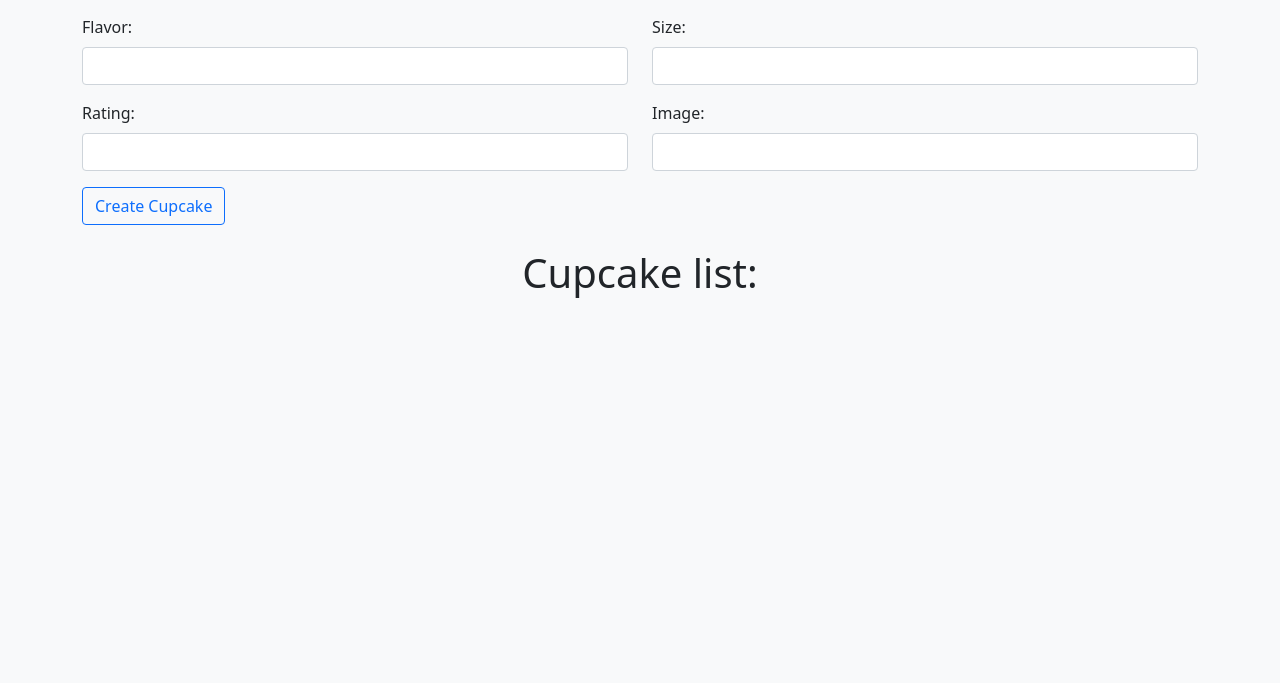
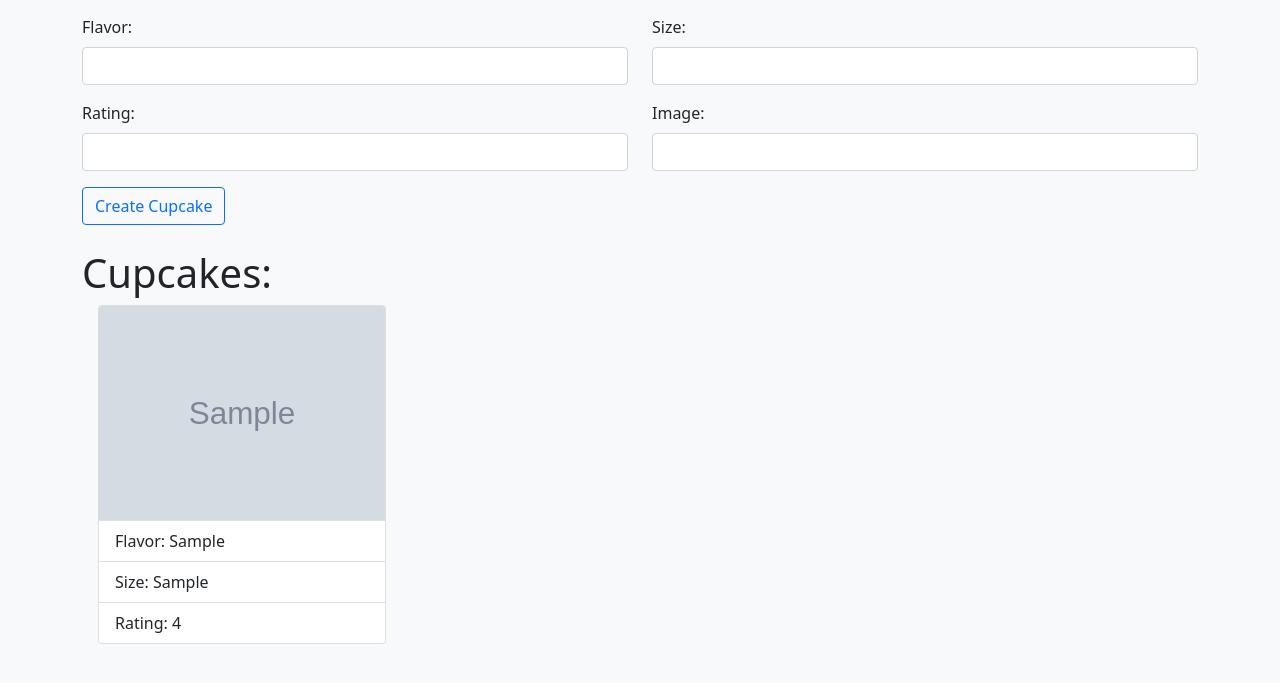
Before and after one commit to jlh040/RESTful-API-Cupcake-App, a Flask app: page / in a window 1280 px wide. Shown: the part 86-769 px from the top of the page. Run offline with Flask 2, Linux system fonts and the light colour scheme; tables that the repository leaves empty hold one stand-in row (values such as "Sample post"); grey boxes marked "Sample" are stand-in pictures.

Commit message:
javascript is now requesting cupcakes from the api and displaying them on the page

```diff
--- a/static/app.js
+++ b/static/app.js
@@ -0,0 +1,30 @@
+const BASE_URL = '/api/cupcakes'
+
+async function getCupcakeArr() {
+    resp = await axios.get(BASE_URL);
+    return resp.data.cupcakes;
+}
+
+function createCardHtml(flavor, size, rating, image_url) {
+    return  `
+            <div class="card d-inline-block ms-3" style="width: 18rem;">
+                <img src="${image_url}" class="card-img-top">
+                <ul class="list-group list-group-flush">
+                    <li class="list-group-item">Flavor: ${flavor}</li>
+                    <li class="list-group-item">Size: ${size}</li>
+                    <li class="list-group-item">Rating: ${rating}</li>
+                </ul>
+            </div>
+            `
+};
+
+async function putCardOnPage(arrOfCupcakes) {
+    const $cupcakeList = $('#cupcakes-list')
+    for (let obj of await arrOfCupcakes) {
+        $cupcakeList.append(
+            createCardHtml(obj.flavor, obj.size, obj.rating, obj.image)
+        )
+    };
+};
+
+putCardOnPage(getCupcakeArr());
--- a/templates/home.html
+++ b/templates/home.html
@@ -28,17 +28,16 @@
                 <input type="text" class="form-control" id="image">
             </div>
             <div class="col-6">
-                <button class="btn btn-outline-primary mt-3">
+                <button id="submit-button" class="btn btn-outline-primary mt-3">
                     Create Cupcake
                 </button>
             </div>
         </form>
         <div class="row mt-4">
             <div class="col">
-                <h1 class="display-6 text-center">Cupcake list:</h1>
-                <ul class="list-group">
-                    <!-- <li class="list-group-item list-group-item-primary"></li> -->
-                </ul>
+                <h1 class="display-6">Cupcakes:</h1>
+                <div id="cupcakes-list">
+                </div>
             </div>
         </div>
     </div>
```
